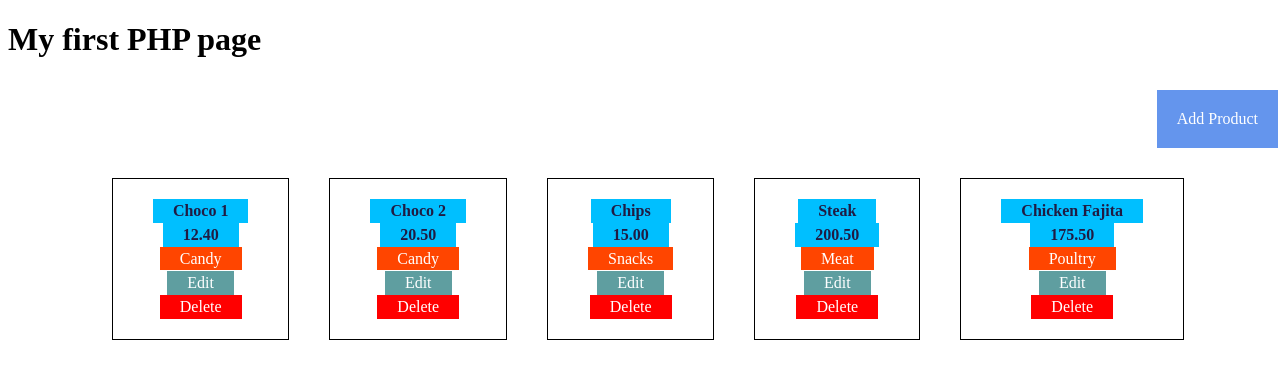
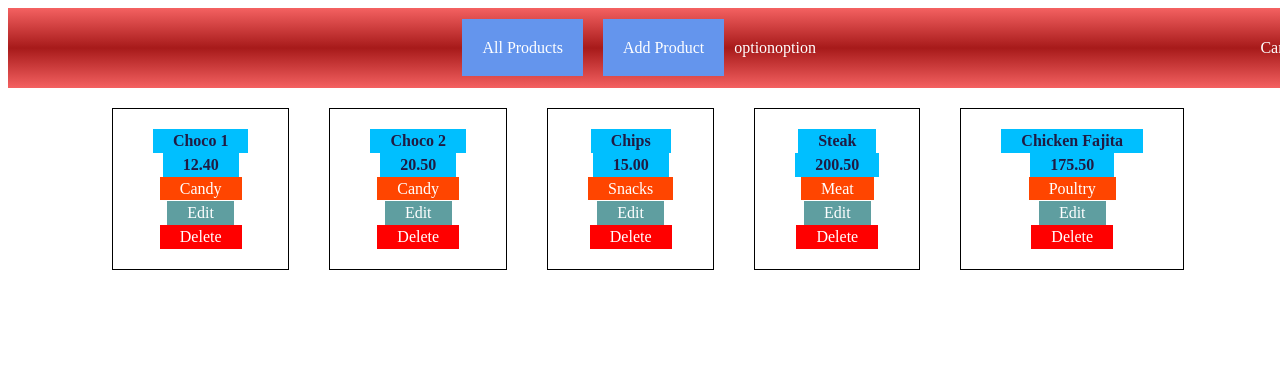
Before and after one commit to doooooo/e-commerce, a PHP site: page /admin/index.php in a window 1280 px wide. Shown: the top 379 px of the page. Run offline with PHP 8.4, Linux system fonts and the light colour scheme; data comes from the database, SQL or seed files in the repository; data that the repository does not hold is empty.

Commit message:
rana updates to navbar

```diff
--- a/app/admin/index.php
+++ b/app/admin/index.php
@@ -4,10 +4,21 @@
 	<link rel="stylesheet" href="../style.css">
 </head>
 <body>
-<h1>My first PHP page</h1>
-<div class="topnav">
-  <a class="menu" href="new_product.html">Add Product</a>
-</div>
+<section>
+      <div class="navbar flex">
+        <div></div>
+        <div class="flex nav-options">
+          <p><a class="menu" href="index.html">All Products</a></p>
+          <p><a class="menu" href="new_product.html">Add Product</a></p>
+          <p>option</p>
+          <p>option</p>
+        </div>
+        <div class="flex cart">
+          <p>Cart</p>
+          <i class="fa-solid fa-cart-shopping"></i>
+        </div>
+      </div>
+    </section>
 <dialog id="editDialog">
         <form method="post" action="index.php">
             <input type="hidden" name="id"/>
--- a/app/style.css
+++ b/app/style.css
@@ -12,9 +12,17 @@
     padding: 20px;
 }
 
-.topnav{
+.flex {
     display: flex;
-    justify-content: flex-end;
+    justify-content: space-between;
+    align-items: center;
+}
+
+.navbar {
+    width: 100%;
+    height: 10vh;
+    background: linear-gradient(180deg, rgb(244, 97, 97) 0%, rgb(167, 26, 26) 50%, rgba(244, 97, 97) 100%);
+    color: #fff;
 }
 
 .menu{
```
